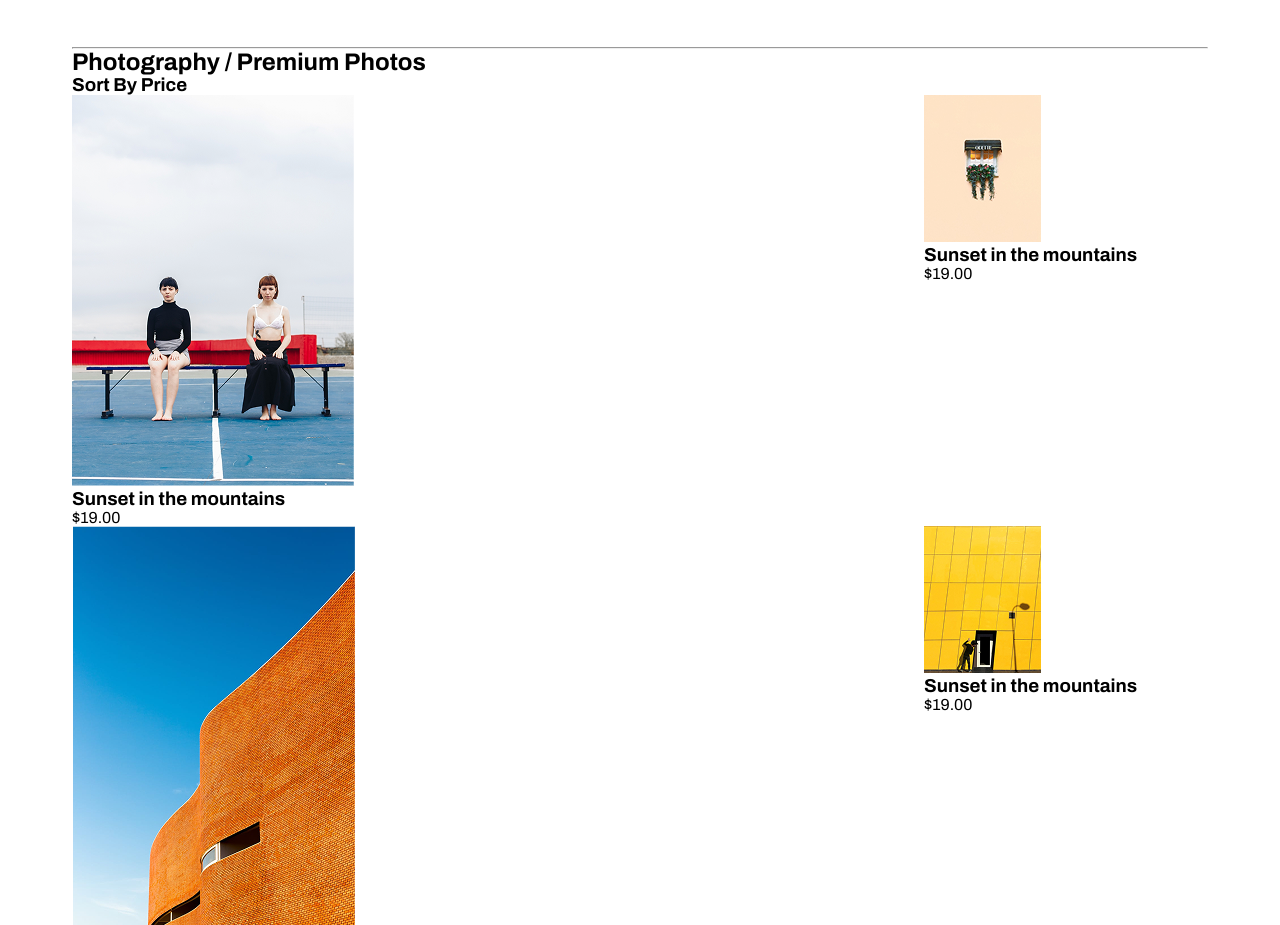
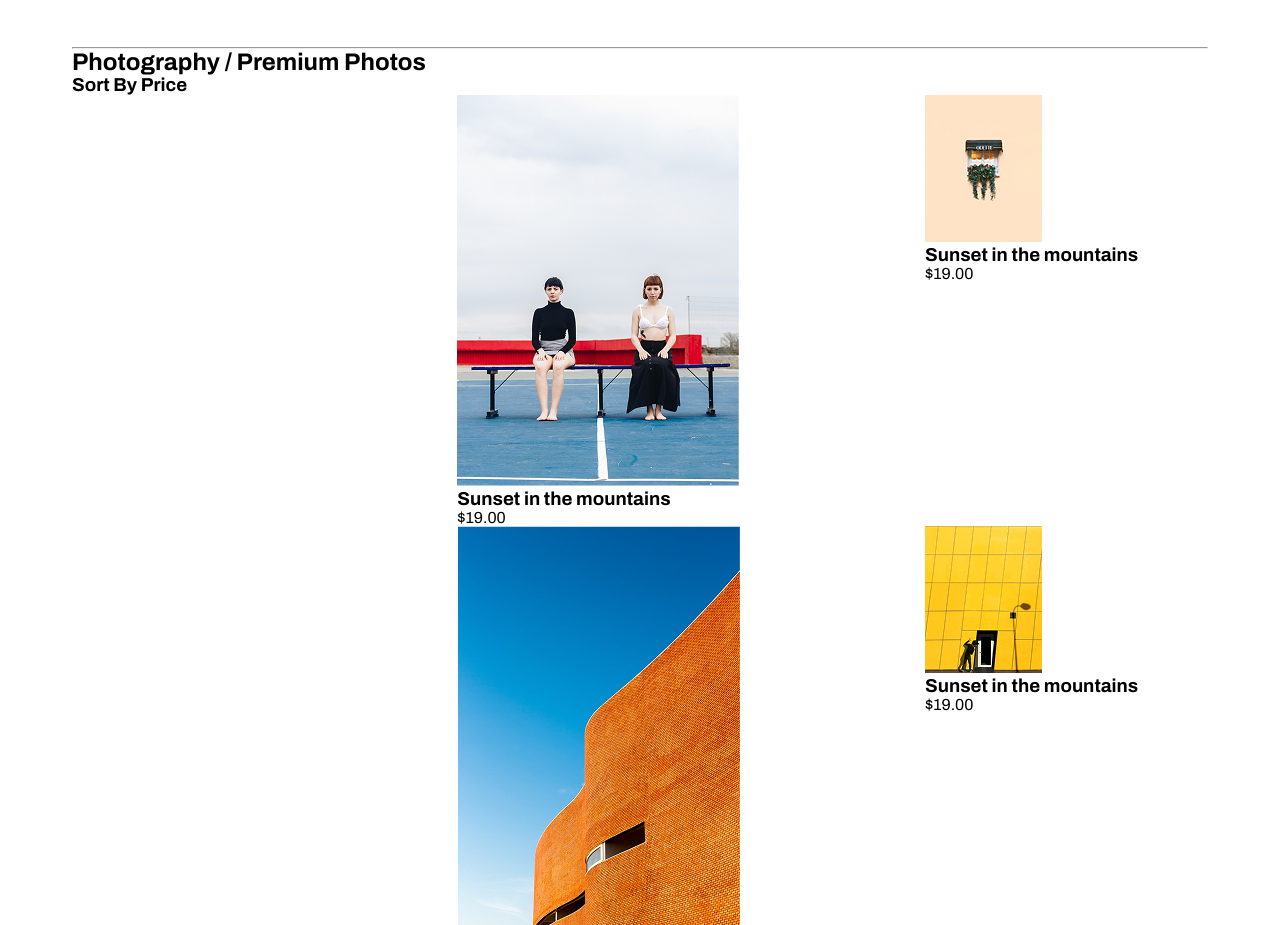
Before and after one commit to realMoyosore/Bejamas-Ecommerce-Store, a plain HTML site: page index.html in a window 1280 px wide. Shown: the part 1409-2334 px from the top of the page. Drawn offline with Linux system fonts and the light colour scheme.

Commit message:
product list

```diff
--- a/style.css
+++ b/style.css
@@ -37,6 +37,12 @@
     margin: 50px auto;
 }
 
+.products-list {
+    display: grid;
+    grid-template-columns: 1fr 2fr;
+    gap: 10px;
+}
+
 .products-img-card {
     display: grid;
     grid-template-columns: 3fr 1fr;
```
